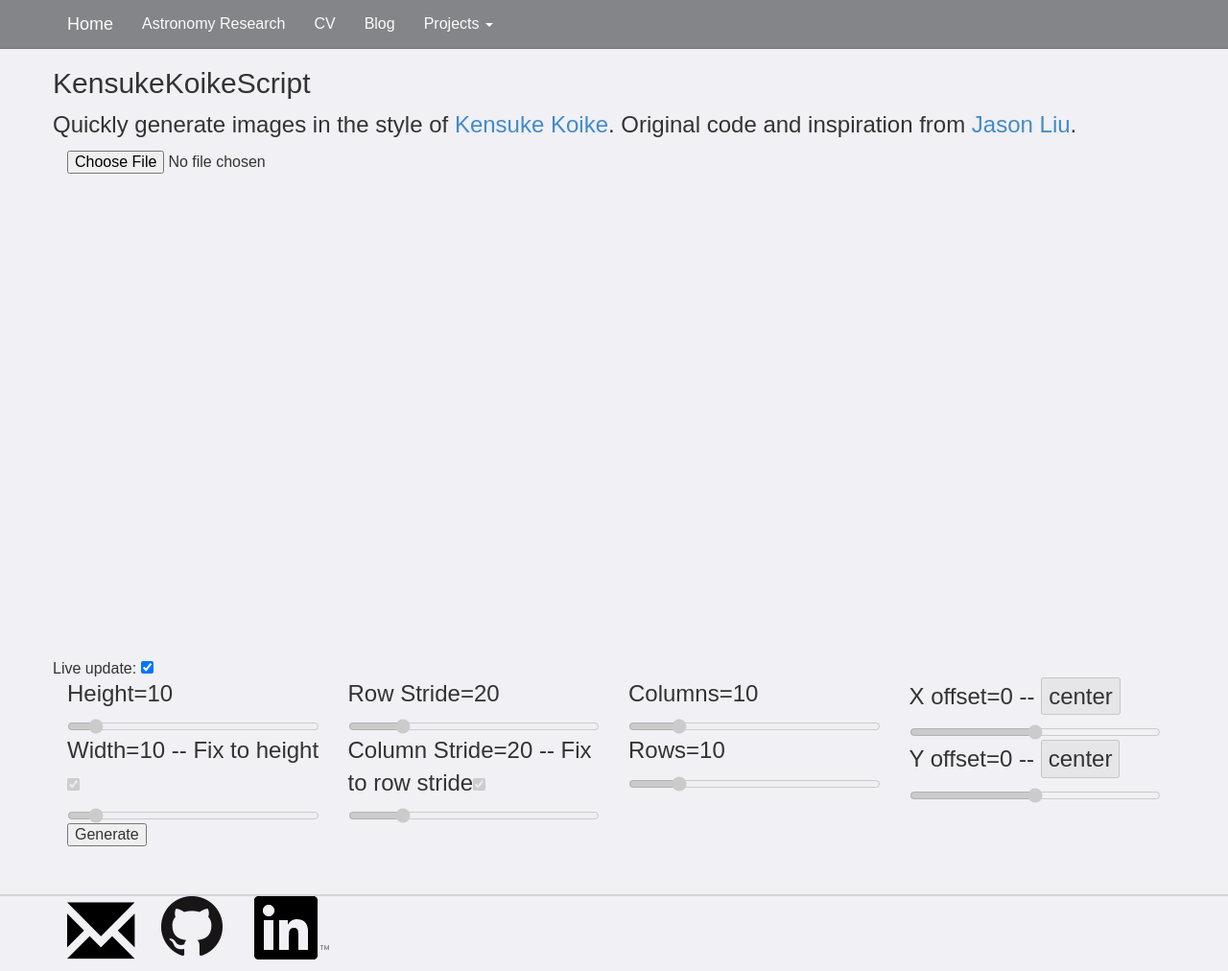
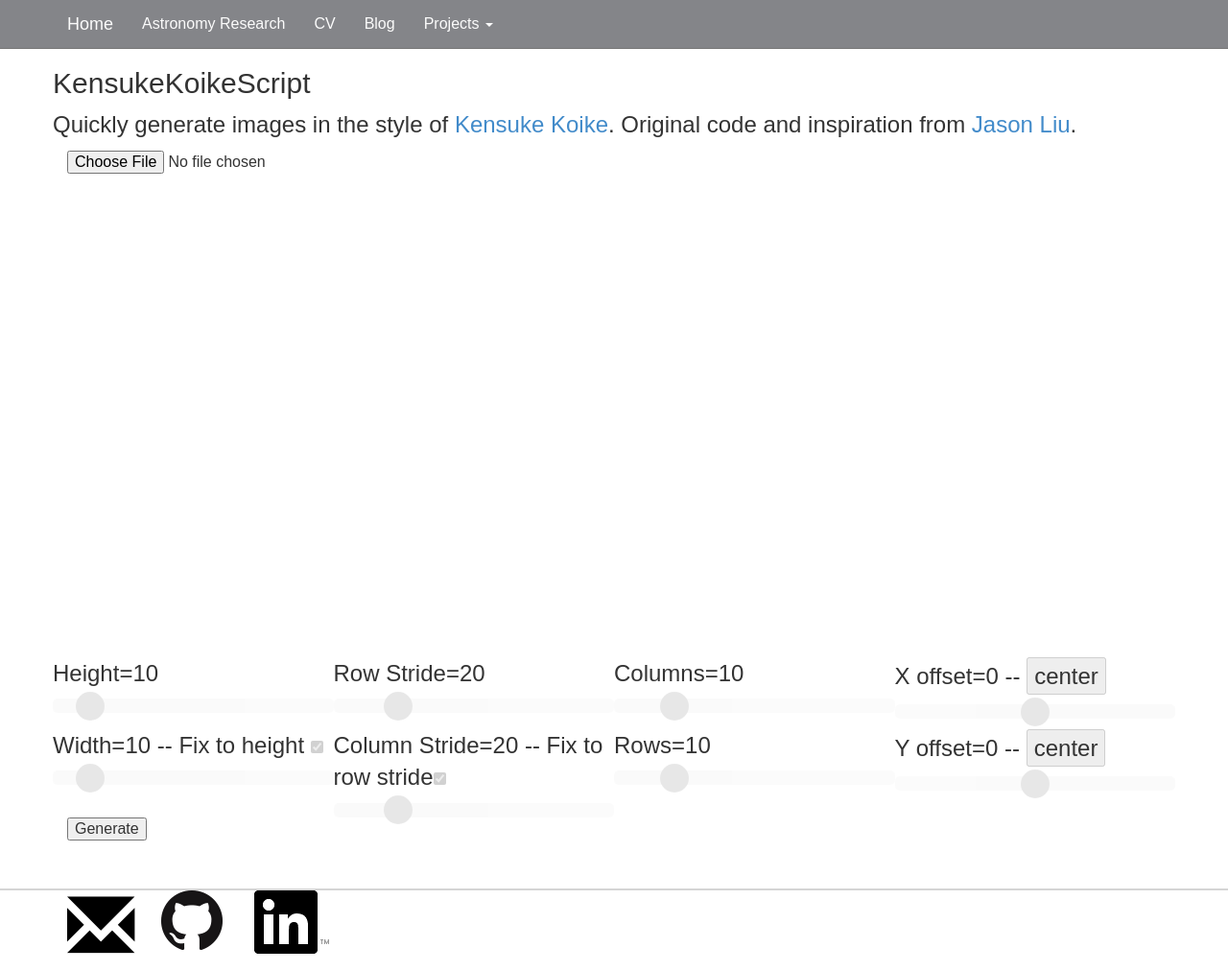
Before and after one commit to stephenpardy/stephenpardy.github.io, a Jekyll site: the page built from projects/kensukekoike.html, in a window 1280 px wide and 1012 px high. Shown: the whole window at 96% size. Built offline with Jekyll 4.4.1, drawn with Linux system fonts in a browser that asks for light colours; nearby versions of some CDN libraries.

Commit message:
Style changes for the project version

```diff
--- a/projects/kensukekoike.html
+++ b/projects/kensukekoike.html
@@ -5,6 +5,52 @@ title: KensukeKoikeScript
 
 <!DOCTYPE html>
 <meta charset="utf-8">
+
+<style>
+
+body {
+  background-color: white;
+}
+
+.slider {
+    -webkit-appearance: none;
+    width: 100%;
+    height: 15px;
+    border-radius: 5px;
+    background: #d3d3d3;
+    outline: none;
+    opacity: 0.7;
+    -webkit-transition: .2s;
+    transition: opacity .2s;
+}
+
+.slider::-webkit-slider-thumb {
+    -webkit-appearance: none;
+    appearance: none;
+    width: 30px;
+    height: 30px;
+    border-radius: 50%;
+    background: #222;
+    cursor: pointer;
+}
+
+.slider::-moz-range-thumb {
+    width: 30px;
+    height: 30px;
+    border-radius: 50%;
+    background: #222;
+    cursor: pointer;
+}
+
+.minHeight{
+    min-height: 75px;
+}
+
+input[type="range"]:disabled {
+    opacity: 0.1;
+}
+
+</style>
 
 <div class='container'>
 
@@ -25,43 +71,54 @@ title: KensukeKoikeScript
 
     </div>
 
-
-    <div class='row'>
-        Live update: <input type="checkbox" id="togglePreview" onclick="togglePreview()" checked>
-    </div>
-
     <div class="row">
         <div class='col-md-3'>
-            <div><p>Height=<span  id='hText'></span></p>
+            <div class="row">
+                <div class="col-12 minHeight">
+                    <p>Height=<span  id='hText'></span></p>
                     <input type="range" min="1" max="100" value="10" step="1" class="slider" id="hSlider">
                 </div>
-
-            <div><p>Width=<span  id='wText'></span> -- Fix to height<input type="checkbox" id="fixWidth" onclick="fixWidth()" checked></p>
+                <div class="col-12 minHeight">
+                    <p>Width=<span  id='wText'></span> -- Fix to height
+                    <input type="checkbox" id="fixWidth" onclick="fixWidth()" checked></p>
                     <input type="range" min="1" max="100" value="10" step="1" class="slider" id="wSlider">
                 </div>
             </div>
+        </div>
         <div class='col-md-3'>
-            <div><p>Row Stride=<span  id='hstrideText'></span></p>
+            <div class='row'>
+                <div class="col-12 minHeight">
+                    <p>Row Stride=<span  id='hstrideText'></span></p>
                     <input type="range" min="0" max="100" value="20" step="1" class="slider" id="hstrideSlider">
                 </div>
-            <div><p>Column Stride=<span  id='wstrideText'></span>  -- Fix to row stride<input type="checkbox" id="fixWidthStride" onclick="fixWidthStride()" checked></p>
+                <div class="col-12 minHeight">
+                    <p>Column Stride=<span  id='wstrideText'></span>  -- Fix to row stride<input type="checkbox" id="fixWidthStride" onclick="fixWidthStride()" checked></p>
                     <input type="range" min="0" max="100" value="20" step="1" class="slider" id="wstrideSlider">
                 </div>
             </div>
+        </div>
         <div class='col-md-3'>
-            <div><p>Columns=<span  id='nText'></span></p>
+            <div class='row'>
+                <div class='col-12 minHeight'>
+                    <p>Columns=<span  id='nText'></span></p>
                     <input type="range" min="1" max="50" value="10" step="1" class="slider" id="nSlider">
                 </div>
-            <div><p>Rows=<span  id='mText'></span></p>
+                <div class='col-12 minHeight'>
+                    <p>Rows=<span  id='mText'></span></p>
                     <input type="range" min="1" max="50" value="10" step="1" class="slider" id="mSlider">
                 </div>
             </div>
+        </div>
         <div class='col-md-3'>
-            <div><p>X offset=<span  id='x_offsetText'></span> -- <button id='centerX' type='button' onclick='centerX();'>center</button></p>
+            <div class="row">
+                <div class='col-12 minHeight'>
+                    <p>X offset=<span  id='x_offsetText'></span> -- <button id='centerX' type='button' onclick='centerX();'>center</button></p>
                     <input type="range" min="-300" max="300" value="0" step="1" class="slider" id="x_offsetSlider">
                 </div>
-            <div><p>Y offset=<span  id='y_offsetText'></span> -- <button id='centerY' type='button' onclick='centerY();'>center</button></p>
+                <div class='col-12 minHeight'>
+                    <p>Y offset=<span  id='y_offsetText'></span> -- <button id='centerY' type='button' onclick='centerY();'>center</button></p>
                     <input type="range" min="-300" max="300" value="0" step="1" class="slider" id="y_offsetSlider">
+                </div>
             </div>
         </div>
     </div>
```
Lines whose indentation alone changed are shown as unchanged.
